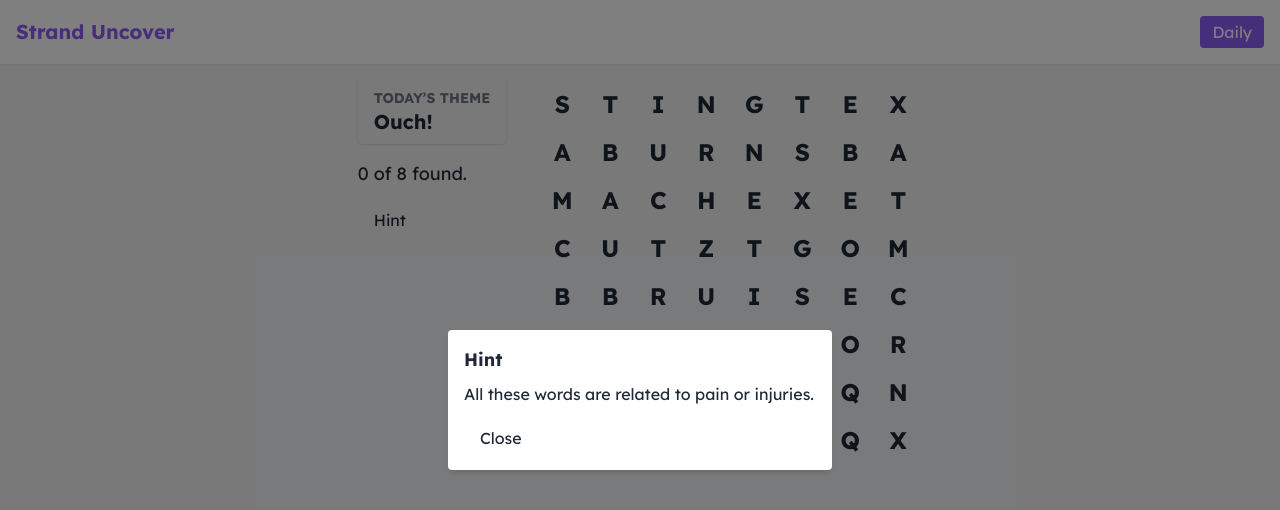
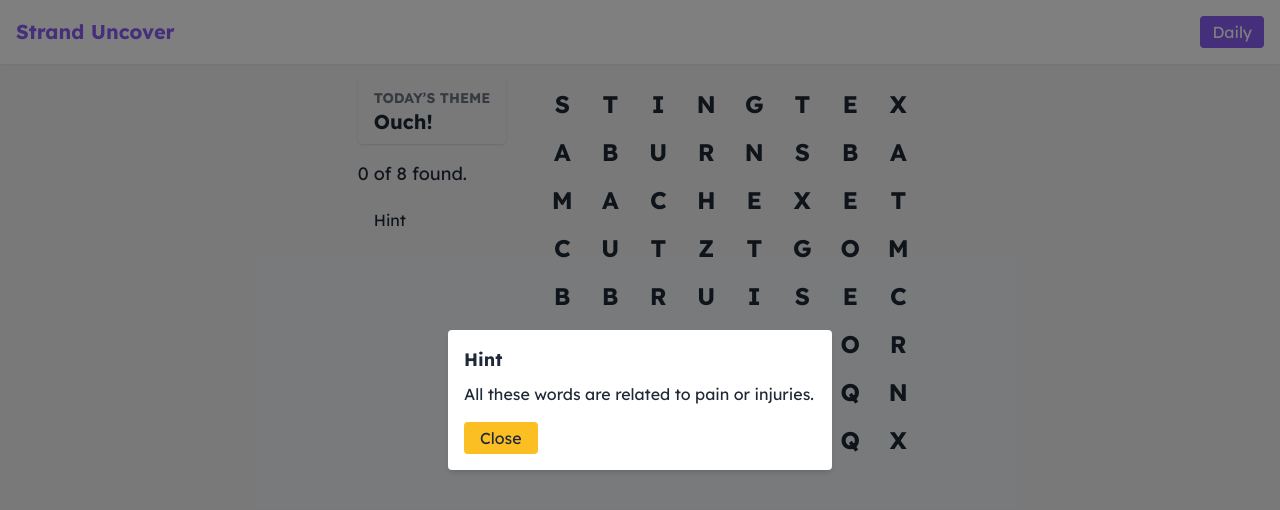
Before and after one commit to Heminyildiz/StrandUncover, a React (Vite) app: page /daily in a window 1280 px wide. Both pictures are taken after a click on the button "Hint". Shown: the top 510 px of the page. Built offline with nearby package versions, Linux system fonts and the light colour scheme.

Commit message:
Update HintModal.jsx

```diff
--- a/src/components/HintModal.jsx
+++ b/src/components/HintModal.jsx
@@ -10,7 +10,7 @@ function HintModal({ isOpen, hint, onClose }) {
         <p className="mb-4">{hint}</p>
         <button
           onClick={onClose}
-          className="px-4 py-1 bg-pastel-200 rounded hover:bg-pastel-300 transition"
+          className="px-4 py-1 bg-brandAccent rounded hover:bg-brandSecondary hover:text-white transition"
         >
           Close
         </button>
```
